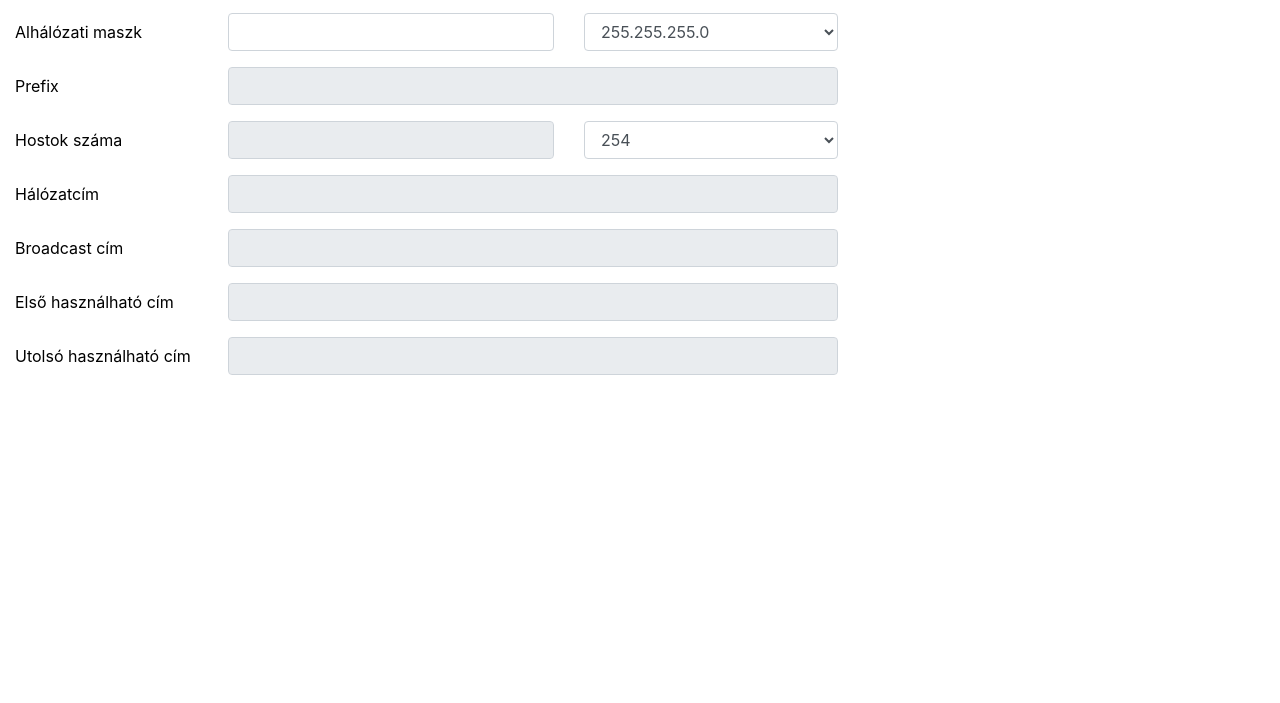
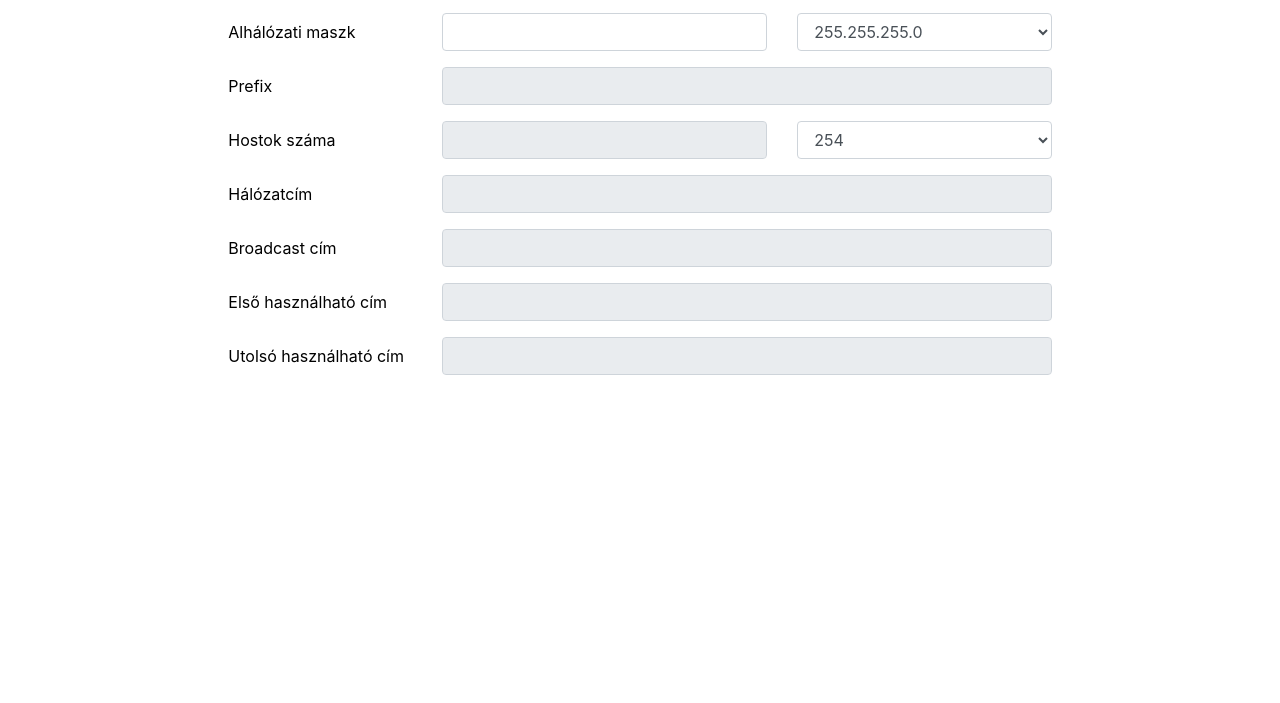
Before and after one commit to kozakbalint/KompProgProject1, a plain HTML site: page halozat.html in a window 1280 px wide. Shown: the part 97-800 px from the top of the page. Drawn offline with nearby package versions, Linux system fonts and the light colour scheme.

Commit message:
form centered.

```diff
--- a/halozat.html
+++ b/halozat.html
@@ -9,7 +9,7 @@
 </head>
 <body>
     <h1>Hálózatszámítás</h1>
-    <div class="col-sm-8">
+    <div class="col-sm-8 center-div">
         <form class="form-horizontal">
             <div class="form-group row">
                 <label class="col-form-label col-sm-3" for="network">IP cím</label>
```
